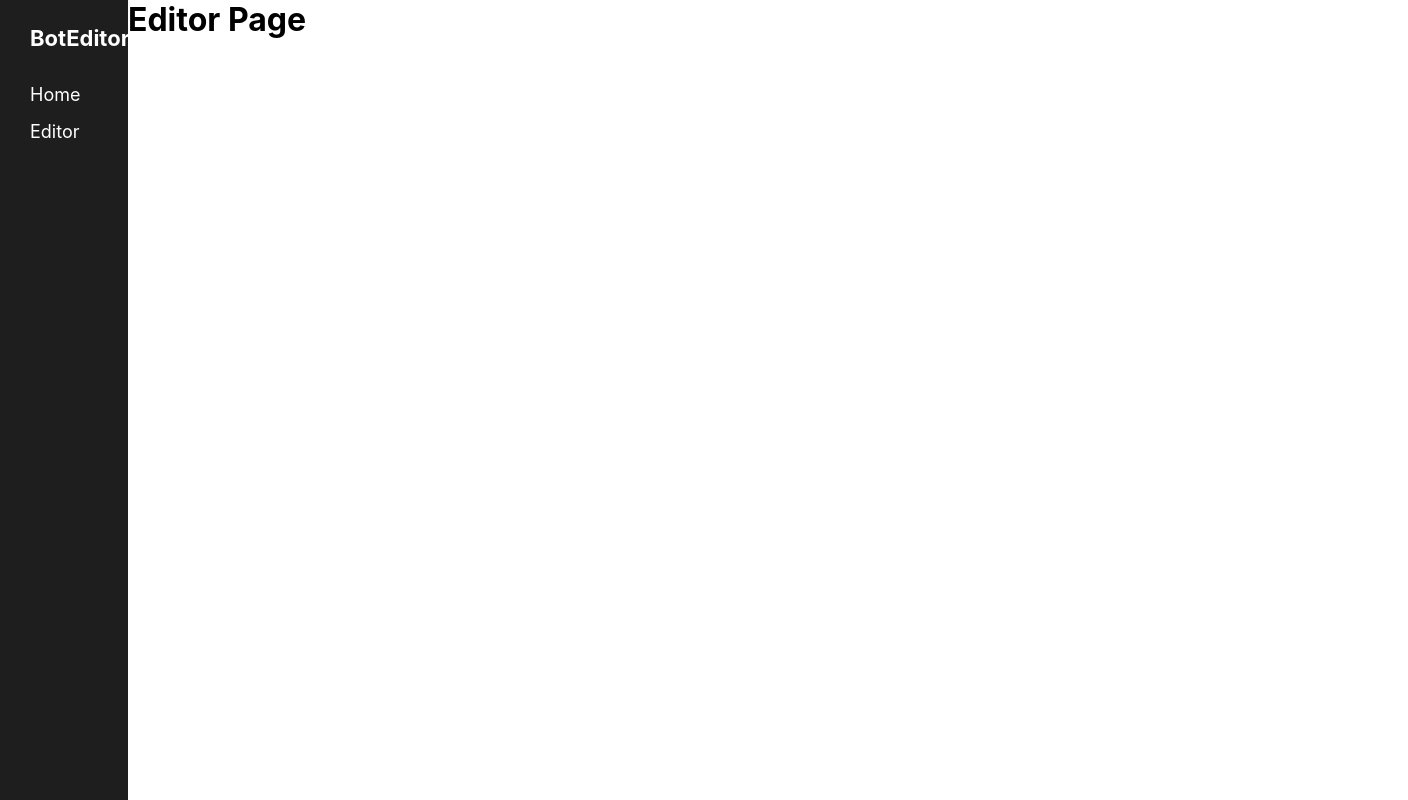
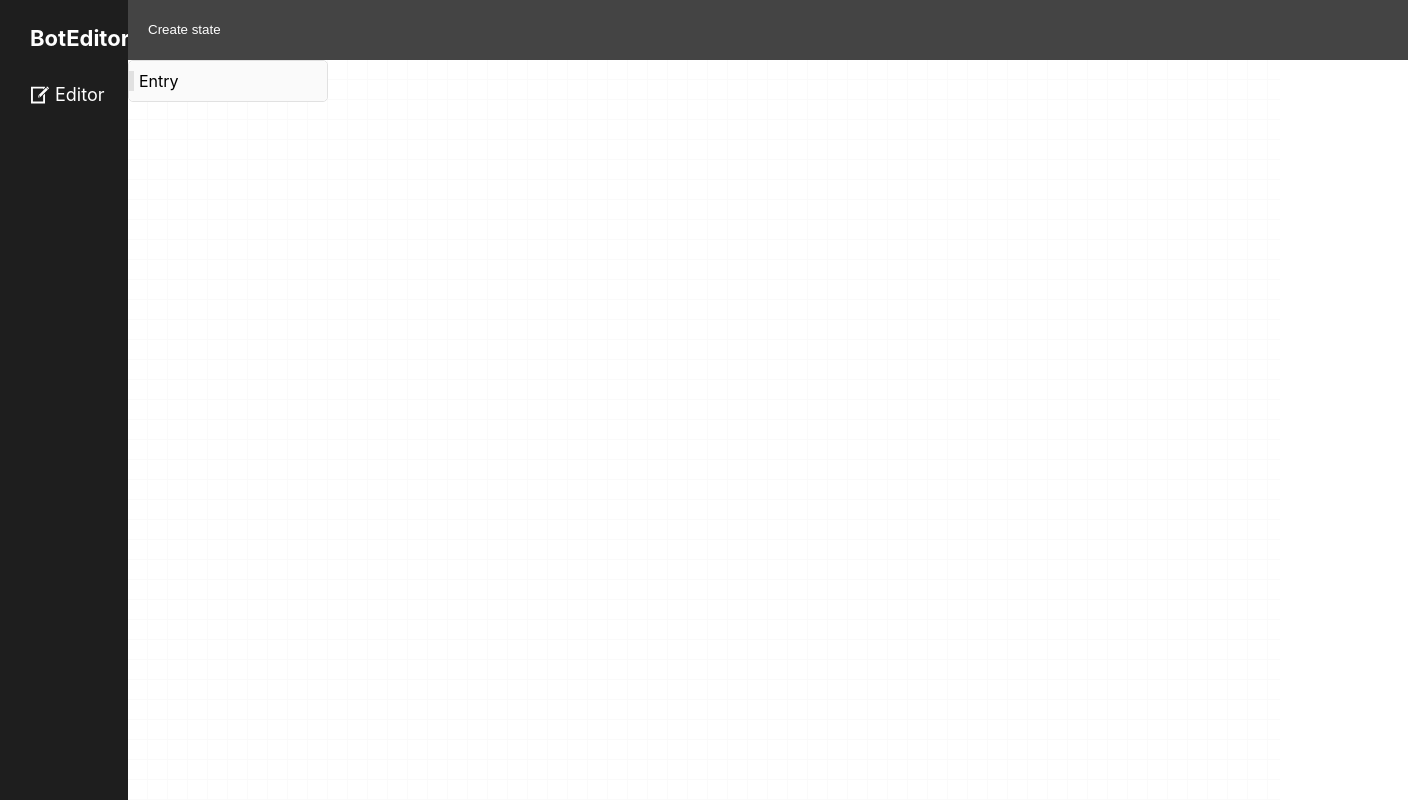
Before and after one commit to wind-of/bot-editor, a Vue app: page /editor in a window 1280 px wide. Shown: the whole page, 1408 px wide, since content can reach past the window. Built offline with nearby package versions, Linux system fonts and the light colour scheme.

Commit message:
groundwork

```diff
--- a/src/App.vue
+++ b/src/App.vue
@@ -1,48 +1,58 @@
 <template>
   <div id="application">
     <aside id="navigation">
-      <h1 class="application__title">BotEditor</h1>
-      <router-link to="/"><div class="navigation__button">Home</div></router-link>
-      <router-link to="/editor"><div class="navigation__button">Editor</div></router-link>
+      <router-link to="/"><h1 class="application__title">BotEditor</h1></router-link>
+      <router-link to="/editor"><div class="navigation__button"><img src="./assets/sidebar/editor-icon.svg" alt="">Editor</div></router-link>
     </aside>
     <main id="main">
-      <ul class="app-tools"></ul>
       <router-view/>
     </main>
   </div>
 </template>
 
+
+<script>
+export default {
+  name: "App"
+}
+</script>
+
 <style lang="scss">
 @import "./index.css";
+
 #application {
-  height: auto;
+  height: 100%;
   width: 100%;
 
-  font-family: -apple-system,BlinkMacSystemFont,"Segoe UI",Roboto,Oxygen-Sans,Ubuntu,Cantarell,"Helvetica Neue",sans-serif;
-
+  font-family: -apple-system, BlinkMacSystemFont, "Segoe UI", Roboto,Oxygen-Sans, Ubuntu, Cantarell, "Helvetica Neue", sans-serif;
   display: flex;
+  user-select: none;
 
   #navigation, #main {
     box-sizing: border-box;
     height: 100vh;
   }
   #navigation {
-    width: 10%;
-
+    min-width: 10vw;
     background-color: #1e1e1e;
   }
   #main {
-    width: 85%;
+    width: 90vw;
   }
 }
 
-
 .application__title {
+  display: inline-block;
   margin: 25px 0 25px 30px;
 
   color: white;
   font-size: 22px;
-  cursor: default;
+  cursor: pointer;
+  transition: .2s ease;
+
+  &:hover {
+    color: #e1e1e1;
+  }
 }
 .navigation__button {
   padding: 8px 0 8px 30px;
@@ -51,8 +61,17 @@
   font-size: 18px;
   transition: .2s ease;
 
+  display: flex;
+  align-items: center;
+
   &:hover {
     background-color: #3858e9;
   }
+
+  img {
+    width: 20px;
+    height: 20px;
+    margin-right: 5px;
+  }
 }
 </style>
--- /dev/null
+++ b/src/components/editor/Canvas.vue
@@ -0,0 +1,95 @@
+<template>
+  <div class="editor-canvas-wrapper">
+    <section class="editor-canvas">
+      <div class="editor-canvas-inner-wrapper">
+        <div class="message">
+          <div class="message__title-wrapper">
+            <h3 class="message__title">Entry</h3>
+          </div>
+        </div>
+      </div>
+    </section>
+  </div>
+</template>
+
+<script>
+export default {
+
+}
+</script>
+
+<style lang="scss">
+.editor-canvas-wrapper {
+  display: block;
+  max-width: 100vw;
+  max-height: 100vh;
+  overflow: scroll;
+}
+.editor-canvas {
+  width: 3000px;
+  height: 2000px;
+  margin-top: 60px;
+
+  background-image:
+    linear-gradient(#fafafa 1px,transparent 1px),
+    linear-gradient(90deg, #fafafa 1px, transparent 1px),
+    linear-gradient(#fafafa 1px,transparent 1px),
+    linear-gradient(90deg, #fafafa 1px, transparent 1px);
+  background-size: 20px 20px;
+  background-position: -1px -1px;
+
+  cursor: grab;
+
+  &.grabbing {
+    cursor: grabbing;
+  }
+
+  &-inner-wrapper {
+    width: 100%;
+    height: 100%;
+
+    transition: .4s ease;
+  }
+}
+
+.message {
+  box-sizing: border-box;
+  position: relative;
+  width: 200px;
+
+  border: 1px solid #e1e1e1;
+  border-radius: 5px;
+
+  transition: .2s ease;
+
+  &:hover {
+    border-color: cornflowerblue;
+  }
+  &:hover &__title {
+    color: cornflowerblue;
+    border-color: cornflowerblue;
+  }
+
+  &__title {
+    padding: 0 5px;
+
+    font-size: 16px;
+    font-weight: 400;
+
+    border: 5px solid #e1e1e1;
+    border-top: none;
+    border-bottom: none;
+    border-right: none;
+
+    transition: .2s ease;
+
+    &-wrapper {
+      padding: 10px 0;
+      background-color: #fafafa;
+      border-radius: 5px;
+
+      cursor: pointer;
+    }
+  }
+}
+</style>
--- /dev/null
+++ b/src/components/editor/Toolbar.vue
@@ -0,0 +1,26 @@
+<template>
+  <ul class="toolbar">
+    <li class="toolbar__item"><button class="toolbar__item__button" @click="$emit('createState')">Create state</button></li>
+  </ul>
+</template>
+
+
+<style lang="scss">
+
+.toolbar {
+  z-index: 2147483647;
+  position: absolute;
+  background-color: #444444;
+
+  &__item {
+    height: 25px;
+    display: inline-block;
+
+    &__button {
+      color: white;
+    }
+  }
+
+}
+
+</style>
--- a/src/index.css
+++ b/src/index.css
@@ -3,12 +3,10 @@ html, body, div, span, h1, h2, h3, h4, h5, h6, p, a, ol, ul, li, footer, header,
 	padding: 0;
 	border: 0;
 }
-
 html, body {
   min-height: 100vh;
   overflow-x: hidden;
 }
-
 body {
   background: #fff;
   font-size: 16px;
@@ -17,17 +15,17 @@ body {
 ul, ol {
   list-style: none;
 }
-
 a, a:visited {
   color: #000;
   text-decoration: none;
 }
 
-input, select, div, textarea, span, section, main, aside {
+input, select, div, textarea, span, section, main, aside, ul {
   box-sizing: border-box;
 }
 button {
   border: none;
+  background-color: transparent;
   outline: none;
   cursor: pointer;
 }
--- a/src/views/Editor.vue
+++ b/src/views/Editor.vue
@@ -1,5 +1,63 @@
 <template>
   <div class="editor">
-    <h1>Editor Page</h1>
+    <Toolbar @createState="createState"/>
+    <VueCanvas/>
   </div>
 </template>
+
+<script>
+import Toolbar from "@/components/editor/Toolbar.vue"
+import VueCanvas from "@/components/editor/Canvas.vue"
+
+export default {
+  data() {
+    return {
+      scale: 1
+    }
+  },
+  methods: {
+    createState() {
+
+    },
+    scaleEditor(deltaY) {
+      this.scale = Math.min(Math.max(this.scale - Math.sign(deltaY) * .08, .2), 1)
+      this.$el.querySelector(".editor-canvas-inner-wrapper").style.transform = `scale3d(${this.scale}, ${this.scale}, 1)`
+    }
+  },
+  components: {
+    Toolbar,
+    VueCanvas,
+  },
+  mounted() {
+    this.$el.scrollTo(750, 750)
+    this.$el.onwheel = ({ctrlKey, deltaY}) => {
+      if(!ctrlKey) return true
+
+      this.scaleEditor(deltaY)
+      return false
+    }
+  }
+}
+</script>
+
+<style lang="scss">
+.editor {
+  max-width: 100%;
+  max-height: 100%;
+}
+
+.toolbar, .editor {
+  width: 100%;
+}
+.toolbar {
+  box-sizing: border-box;
+  height: 60px;
+  padding: 0 20px;
+
+  display: flex;
+  align-items: center;
+}
+.canvas {
+  height: 100%;
+}
+</style>
```
Also changed, not shown: src/assets/sidebar/editor-icon.svg (added), 1 other file (tests, documents, lock files or other folders).
